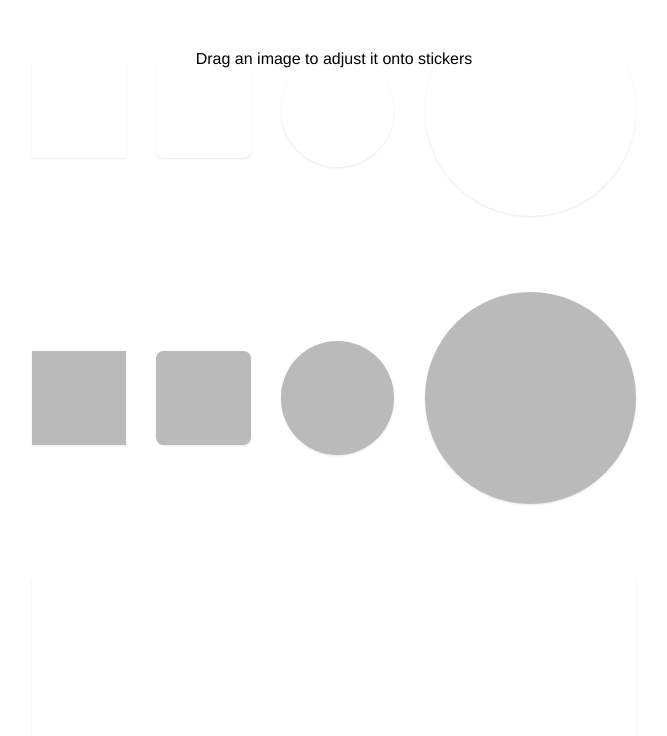
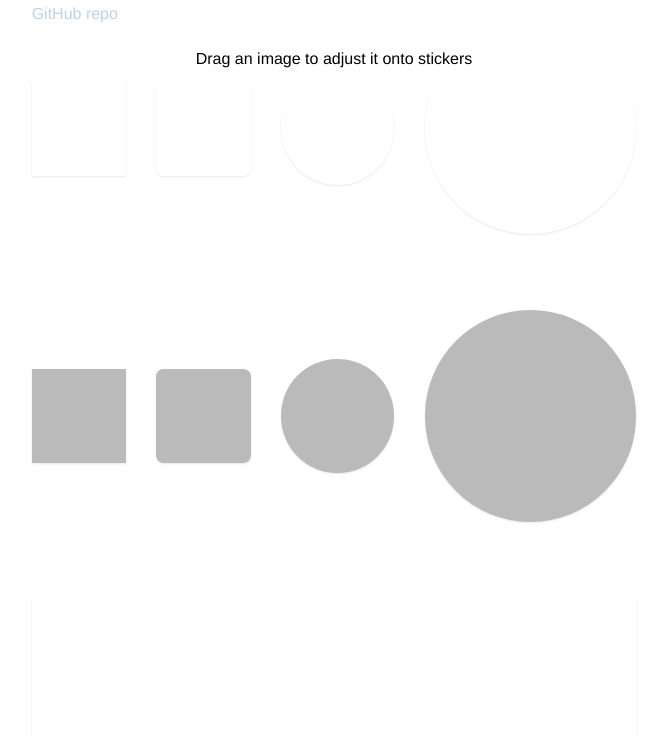
Before and after one commit to vintlucky777/sticker-measure, a website: page index.html in a window 1280 px wide. Shown: the part 63-799 px from the top of the page, without its empty margins (306-973 px from the left). Drawn offline with Linux system fonts and the light colour scheme.

Commit message:
added github cross-link

```diff
--- a/index.html
+++ b/index.html
@@ -13,6 +13,7 @@
     <div class="dropzone-overlay visible"></div>
     <div class="wrapper">
         <h2>Sticker measuring</h2>
+        <a href="https://github.com/vintlucky777/sticker-measure">GitHub repo</a>
 
         <div class="items-row">
             <div class="sticker sticker-square">
--- a/static/styles/main.css
+++ b/static/styles/main.css
@@ -16,6 +16,23 @@ h3,
 h4,
 h5 {
     font-weight: 400;
+}
+
+a {
+    color: #1E6AAD;
+    text-decoration: none;
+}
+
+a:focus,
+a:hover {
+    border-bottom: 1px solid;
+    color: #1C5A8D;
+}
+
+a:active,
+a:focus,
+a:focus:active {
+    color: #1E598B;
 }
 
 .wrapper {
```
